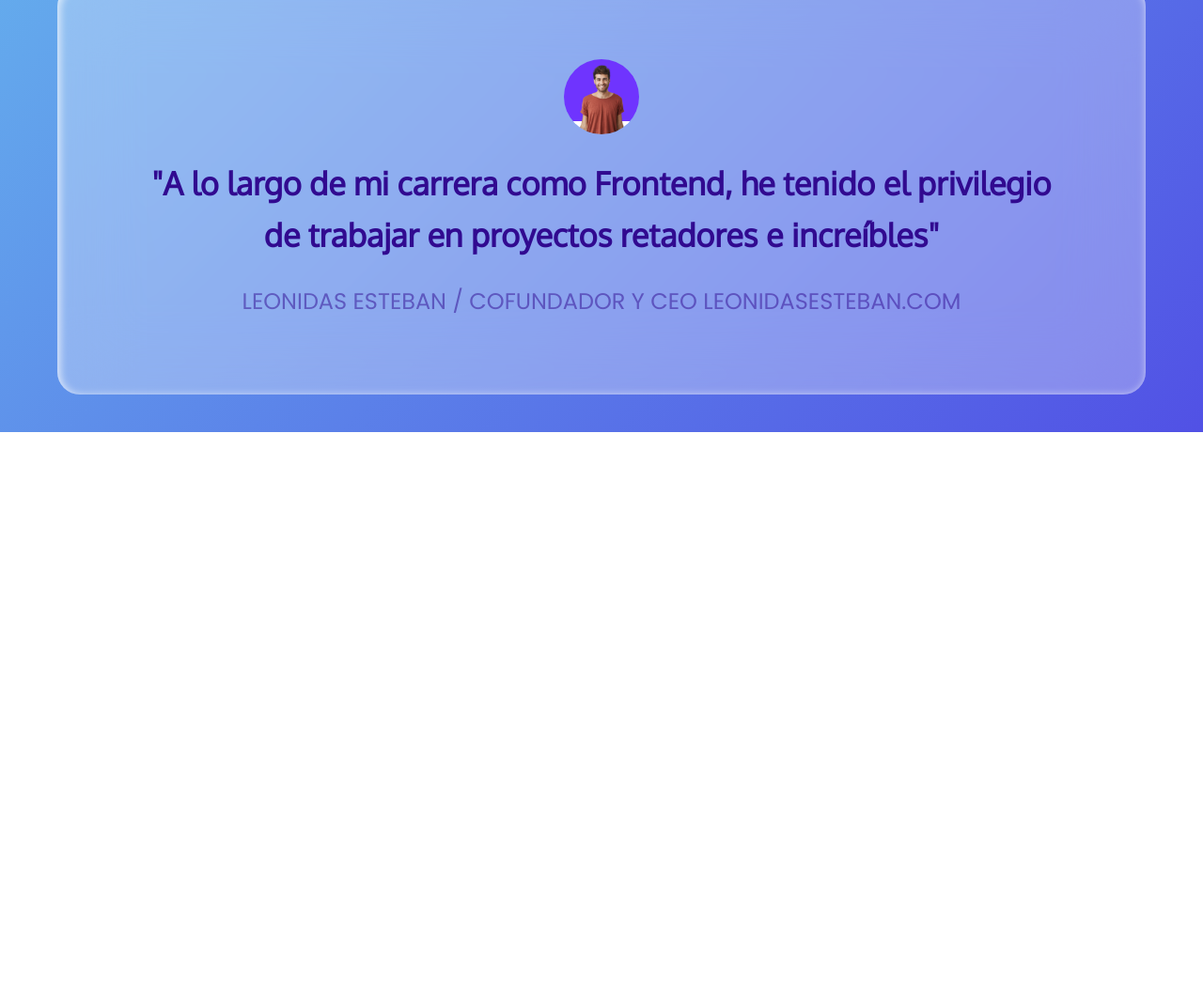
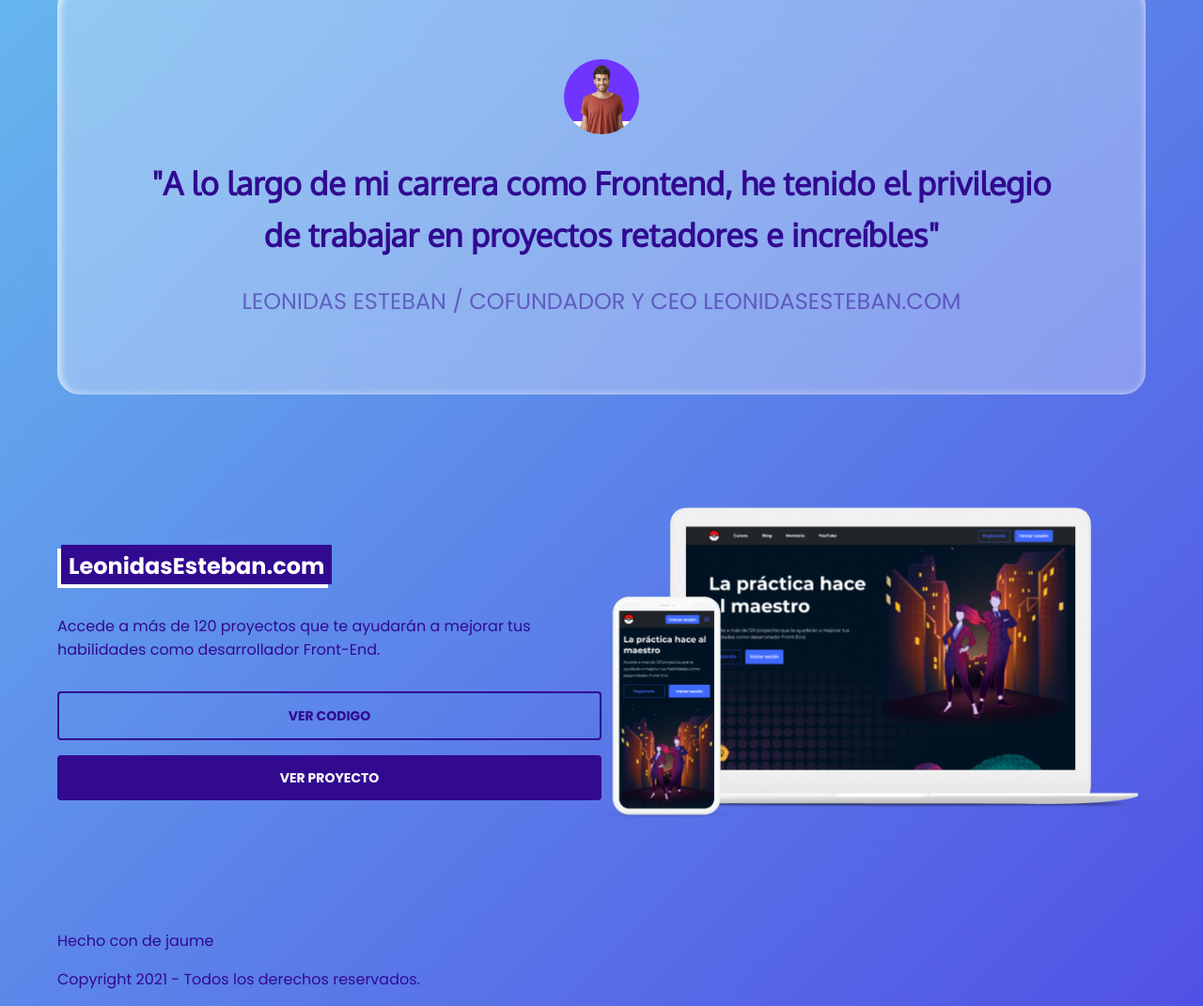
Before and after one commit to yersonreyes/reto-jaume, a plain HTML site: page index.html in a window 1280 px wide. Shown: the part 1308-2379 px from the top of the page at 94% size. Before the commit the page ends 1768 px from the top, so only its background shows below. Drawn offline with Linux system fonts and the light colour scheme.

Commit message:
credo componente proyect

```diff
--- a/css/css/hero.css
+++ b/css/css/hero.css
@@ -6,6 +6,10 @@
     text-align: center;
 }
 
+.hero-image img{
+    max-inline-size: 100%;
+    block-size: auto;
+}
 .hero h1{
     font: var(--headline3);
     margin: 0;
--- /dev/null
+++ b/css/css/proyect.css
@@ -0,0 +1,49 @@
+.proyect{
+    padding-block-start: 40px;
+    padding-block-end: 40px ;
+}
+
+.proyect-img{
+
+}
+
+.proyect-img img{
+  max-inline-size: 100%;
+}
+
+.proyect-description{
+    display: flex;
+    flex-direction: column;
+    gap: 16px;
+}
+
+.proyect-title{
+    background: var(--purple);
+    align-self: flex-start;
+    color: var(--white);
+    text-decoration: none;
+    font: var(--headline5);
+    padding-inline-start:8px ;
+    padding-inline-end:8px ;
+    padding-block-start:4px ;
+    padding-block-start:4px ;
+    margin-inline-start: 4px ;
+    box-shadow: -4px 4px 0px var(--white);
+}
+
+@media screen and (min-width: 768px) {
+    .proyect{
+        display: flex;
+        align-items: center;
+        padding-block-start: 80px;
+        padding-block-end: 80px ;
+    }
+    .proyect-description{
+        flex: 1;
+    }
+    .proyect:nth-child(odd) .proyect-img{
+        order: 2;
+        flex: 1;
+        text-align: center;
+    }
+}
--- a/css/index.css
+++ b/css/index.css
@@ -6,6 +6,7 @@
 @import "./css/menu.css";
 @import "./css/personal-message.css";
 @import "./css/testimonial.css";
+@import "./css/proyect.css";
 
 
 :root {
--- a/index.html
+++ b/index.html
@@ -67,6 +67,24 @@
       </div>
     </section>
 
+    <section class="proyect">
+      <div class="proyect-img">
+        <img src="./images/img.png" alt="">
+      </div>
+      <div class="proyect-description">
+        <a class="proyect-title" href="https://leonidasesteban.com" target="_blank">LeonidasEsteban.com</a>
+        <p>Accede a más de 120 proyectos que te ayudarán a mejorar
+          tus habilidades como desarrollador Front-End.</p>
+        <a href="" target="_blank" class="button is-secondary">Ver Codigo</a>
+        <a href="" target="_blank" class="button ">Ver Proyecto</a>
+      </div>
+    </section>
+
+    <footer>
+      <p>Hecho con de jaume</p>
+      <p>Copyright 2021 - Todos los derechos reservados.</p>
+    </footer>
+
   </div>
 
 
```
